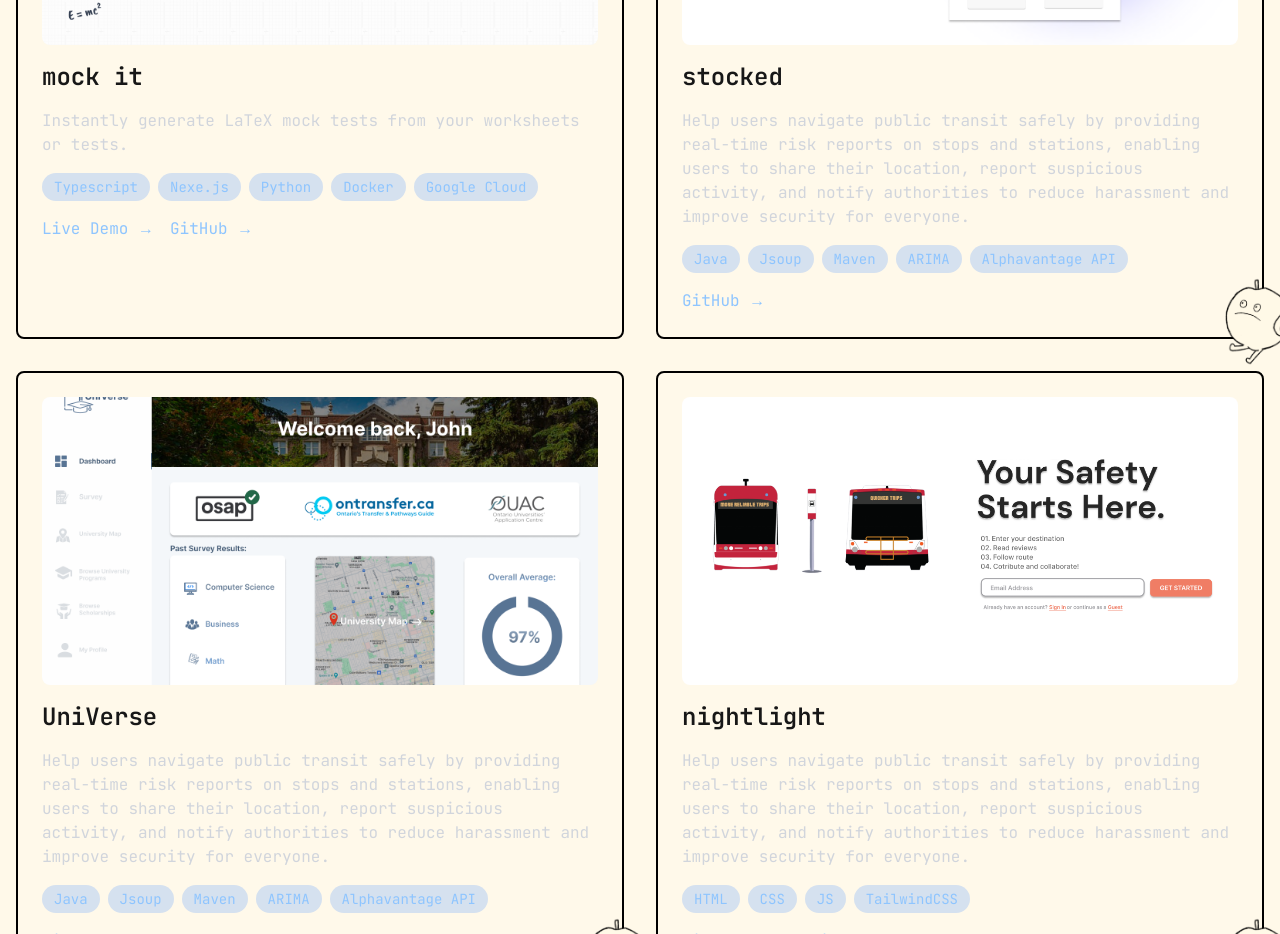
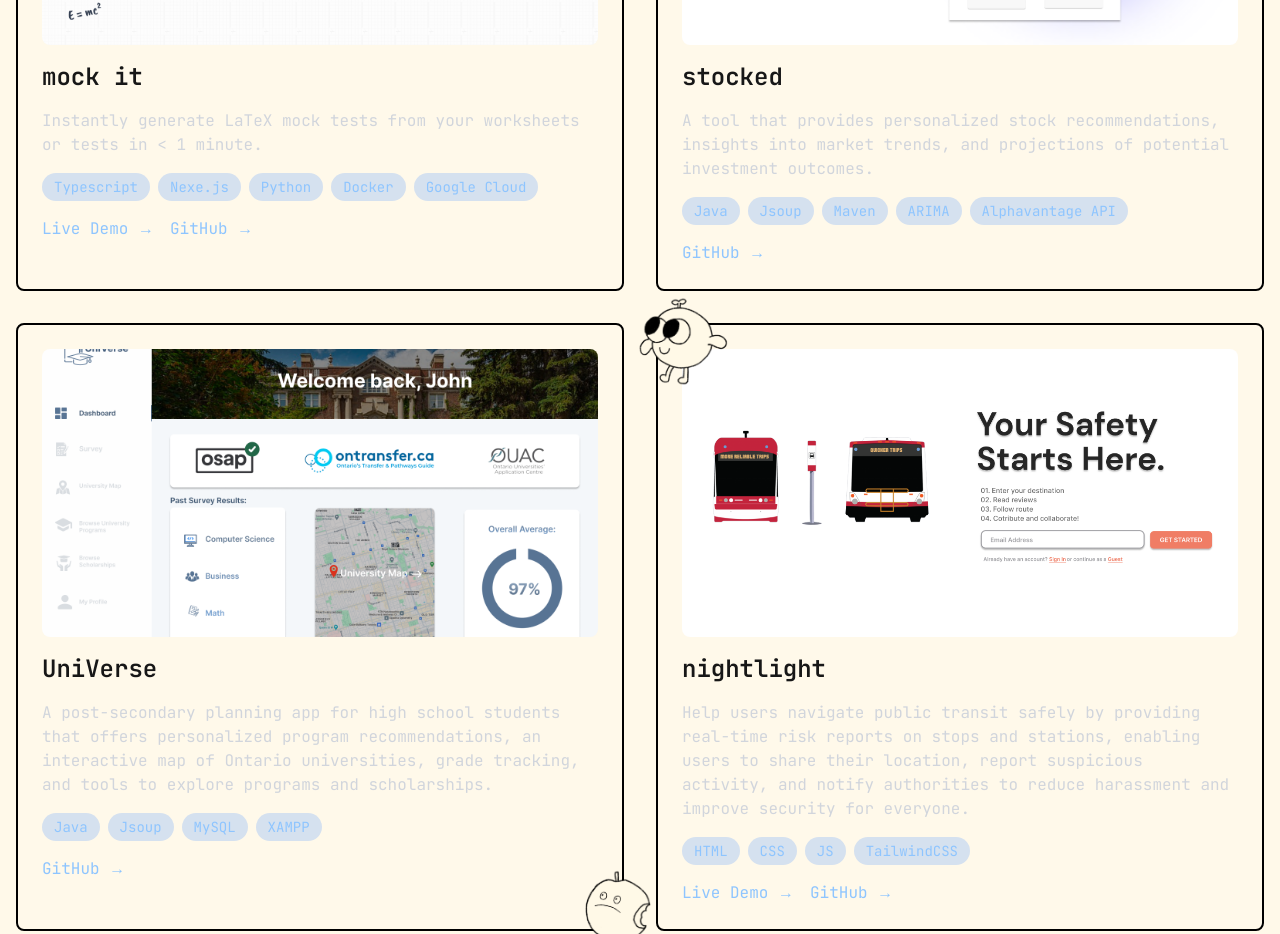
Before and after one commit to mzhang055/personal-website, a Next.js app: page / in a window 1280 px wide. Shown: the part 1718-2652 px from the top of the page. Built offline with nearby package versions, Linux system fonts and the light colour scheme.

Commit message:
style: update project card descriptions

```diff
--- a/src/app/page.tsx
+++ b/src/app/page.tsx
@@ -73,36 +73,33 @@ export default function Home() {
         <div className="grid grid-cols-1 md:grid-cols-2 gap-8">
           <ProjectCard
             title="mock it"
-            description="Instantly generate LaTeX mock tests from your worksheets or tests."
+            description="Instantly generate LaTeX mock tests from your worksheets or tests in &lt; 1 minute."
             technologies={["Typescript", "Nexe.js", "Python", "Docker", "Google Cloud"]}
             demoUrl="https://simplymockit.com"
             githubUrl="https://github.com/mzhang055/mockmate"
             imageUrl="/mockit.png"
             stickers={{
               topLeft: true,
-              //bottomRight: true
             }}
           />
           <ProjectCard
             title="stocked"
-            description="Help users navigate public transit safely by providing real-time risk reports on stops and stations, enabling users to share their location, report suspicious activity, and notify authorities to reduce harassment and improve security for everyone."
+            description="A tool that provides personalized stock recommendations, insights into market trends, and projections of potential investment outcomes."
             technologies={["Java", "Jsoup", "Maven", "ARIMA", "Alphavantage API"]}
             githubUrl="https://github.com/mzhang055/Stocked"
             imageUrl="/stocked.png"
             stickers={{
-              //topRight: true,
-              bottomRight: true
+              topRight: true
             }}
           />
 
           <ProjectCard
             title="UniVerse"
-            description="Help users navigate public transit safely by providing real-time risk reports on stops and stations, enabling users to share their location, report suspicious activity, and notify authorities to reduce harassment and improve security for everyone."
-            technologies={["Java", "Jsoup", "Maven", "ARIMA", "Alphavantage API"]}
+            description="A post-secondary planning app for high school students that offers personalized program recommendations, an interactive map of Ontario universities, grade tracking, and tools to explore programs and scholarships."
+            technologies={["Java", "Jsoup", "MySQL", "XAMPP"]}
             githubUrl="https://github.com/mzhang055/UniVerse"
             imageUrl="/universe.png"
             stickers={{
-              //topRight: true,
               bottomRight: true
             }}
           />
@@ -116,8 +113,7 @@ export default function Home() {
             githubUrl="https://github.com/samanthavmac/nightlight"
             imageUrl="/nightlight.png"
             stickers={{
-              //topRight: true,
-              bottomRight: true
+              topLeft: true,
             }}
           />
         </div>
```
